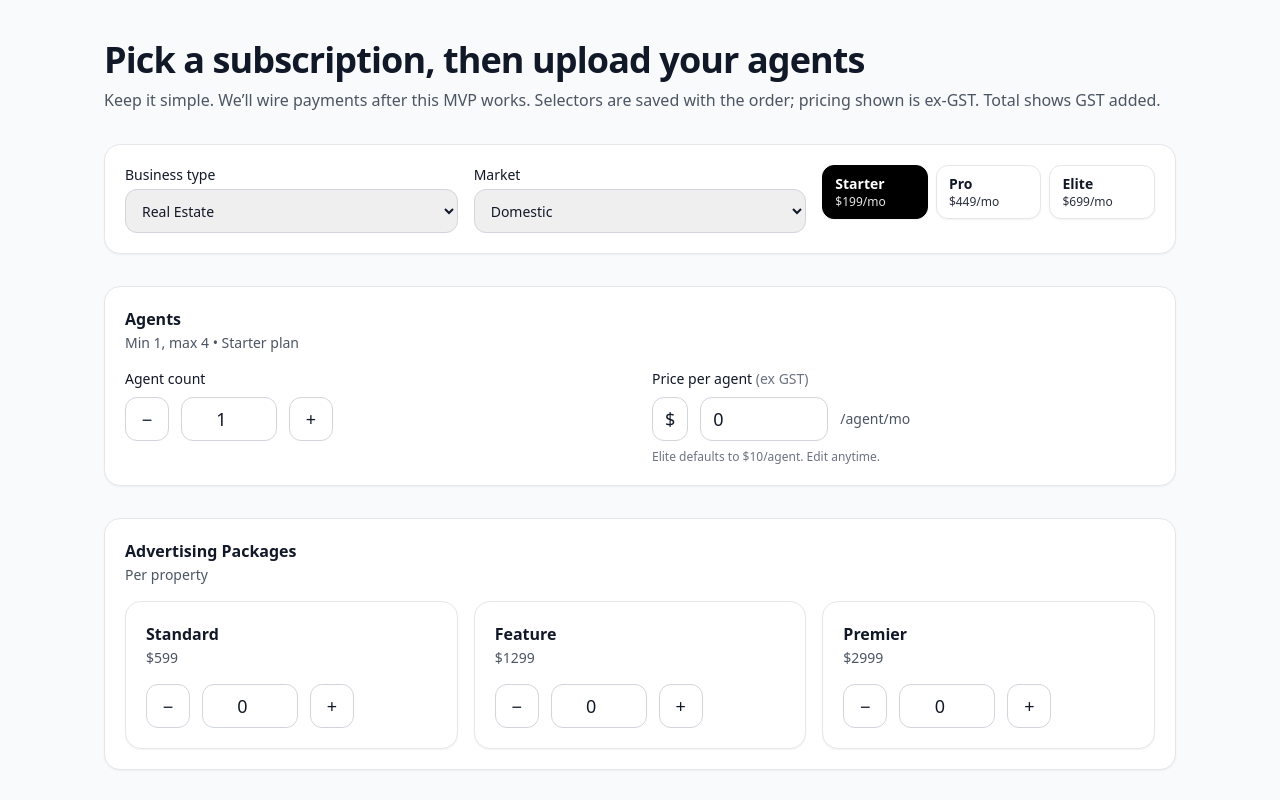
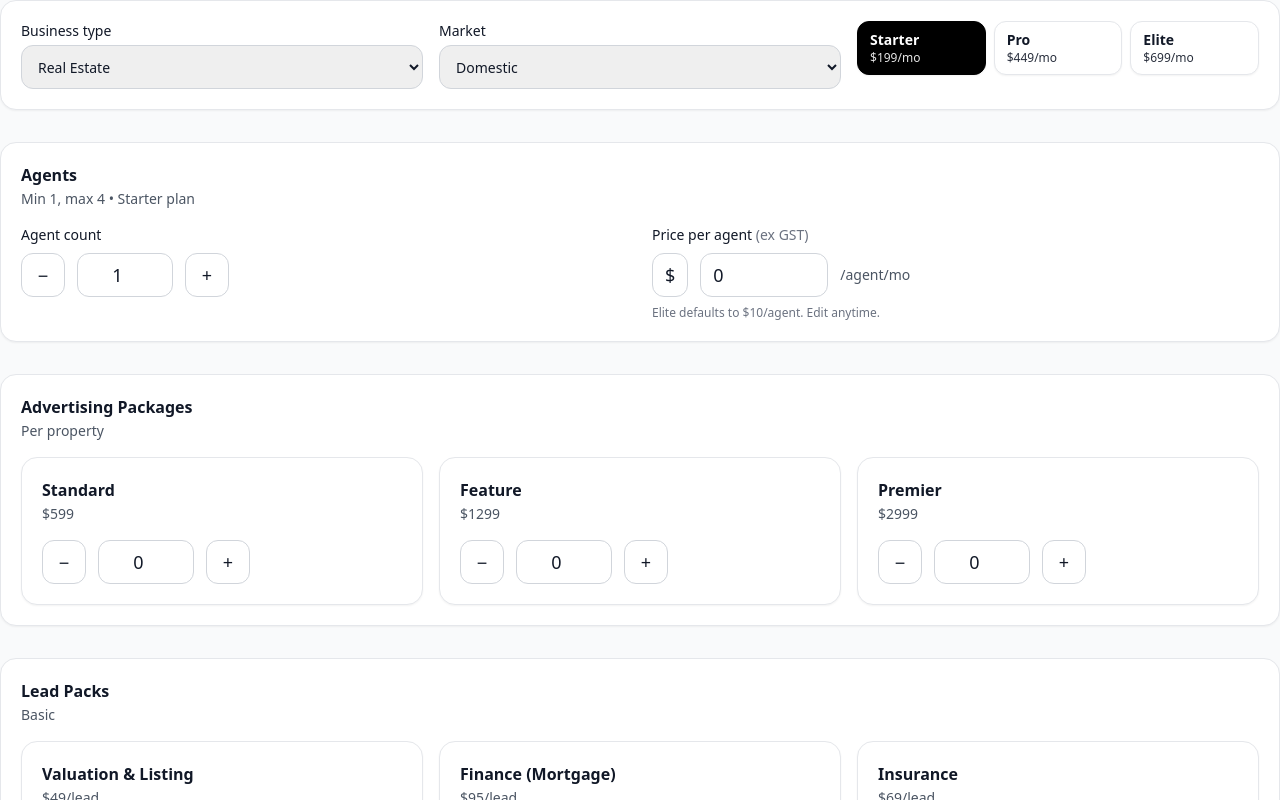
Before and after one commit to RealListr/reallistr, a Next.js app in the folder reallistr/apps/web/: page /subscribe in a window 1280 px wide. Shown: the top 800 px of the page. Built offline with nearby package versions, Linux system fonts and the light colour scheme.

Commit message:
Hide Media on Plan page: add showMedia prop and set showMedia={false}

```diff
--- a/reallistr/apps/web/app/subscribe/page.tsx
+++ b/reallistr/apps/web/app/subscribe/page.tsx
@@ -1,20 +1,10 @@
 "use client";
-
 import PricingCalculator from "@/components/PricingCalculator";
 
 export default function SubscribePage() {
   return (
-    <main className="mx-auto max-w-6xl p-6 md:p-10">
-      <h1 className="text-3xl md:text-4xl font-semibold tracking-tight">
-        Pick a subscription, then upload your agents
-      </h1>
-      <p className="text-base text-gray-600 mt-2">
-        Keep it simple. We’ll wire payments after this MVP works. Selectors are saved with the order; pricing shown is ex-GST. Total shows GST added.
-      </p>
-
-      <div className="mt-8">
-        <PricingCalculator />
-      </div>
-    </main>
+    <div className="space-y-8">
+      <PricingCalculator showMedia={false} />
+    </div>
   );
 }
--- a/reallistr/apps/web/components/PricingCalculator.tsx
+++ b/reallistr/apps/web/components/PricingCalculator.tsx
@@ -51,9 +51,11 @@ export type PricingPayload = {
 export default function PricingCalculator({
   onChange,
   onContinue,
+  showMedia = true,
 }: {
   onChange?: (payload: PricingPayload) => void;
   onContinue?: (payload: PricingPayload) => void;
+  showMedia?: boolean;
 }) {
   // Business + Market
   const [businessType, setBusinessType] = useState<BusinessType>("Real Estate");
@@ -292,7 +294,8 @@ export default function PricingCalculator({
         </div>
       </Card>
 
-      {/* Agents media (compact) */}
+      {/* Agents media (optional) */}
+      {showMedia && (
       <Card title="Agents media" subtitle="Upload agents list and optional media ZIP">
         <div className="grid grid-cols-1 md:grid-cols-2 gap-4">
           <label className="text-sm">
@@ -324,6 +327,7 @@ export default function PricingCalculator({
           </label>
         </div>
       </Card>
+      )}
 
       {/* Order Summary */}
       <Card title="Order Summary">
```
